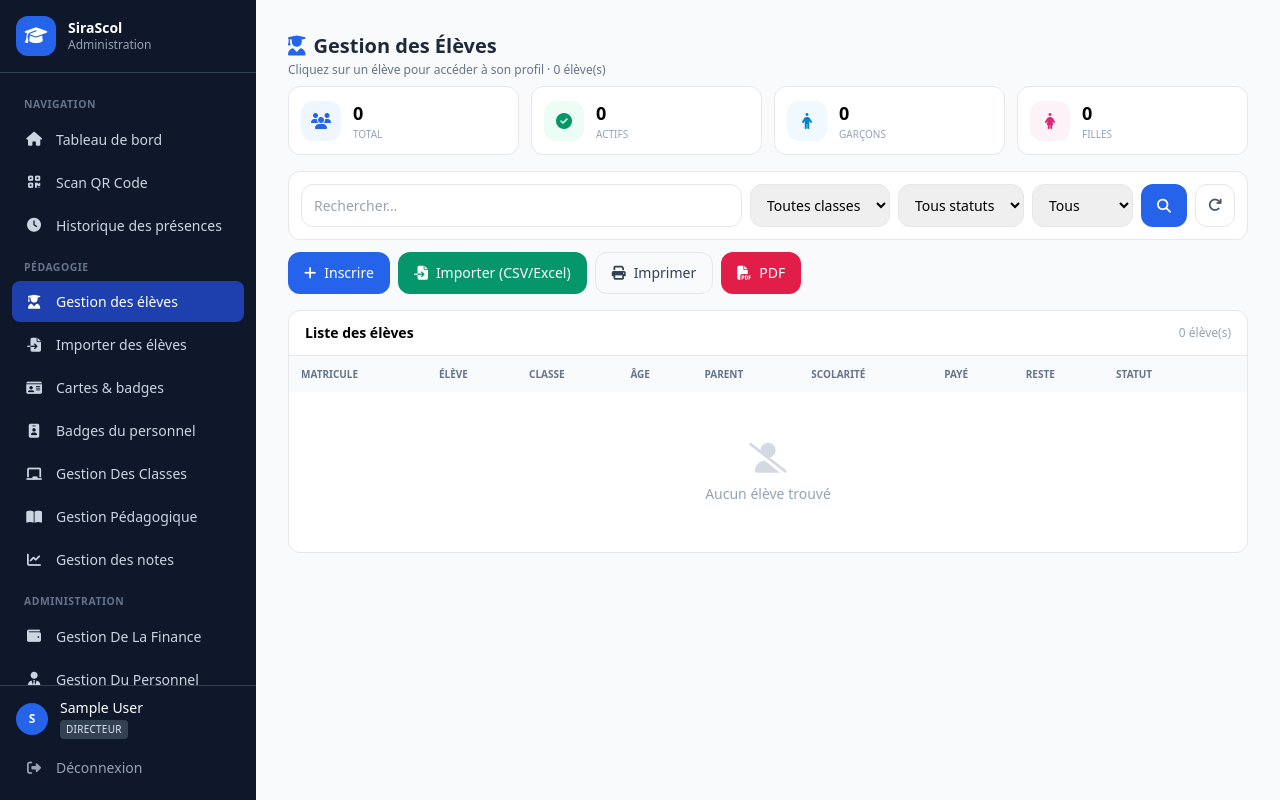
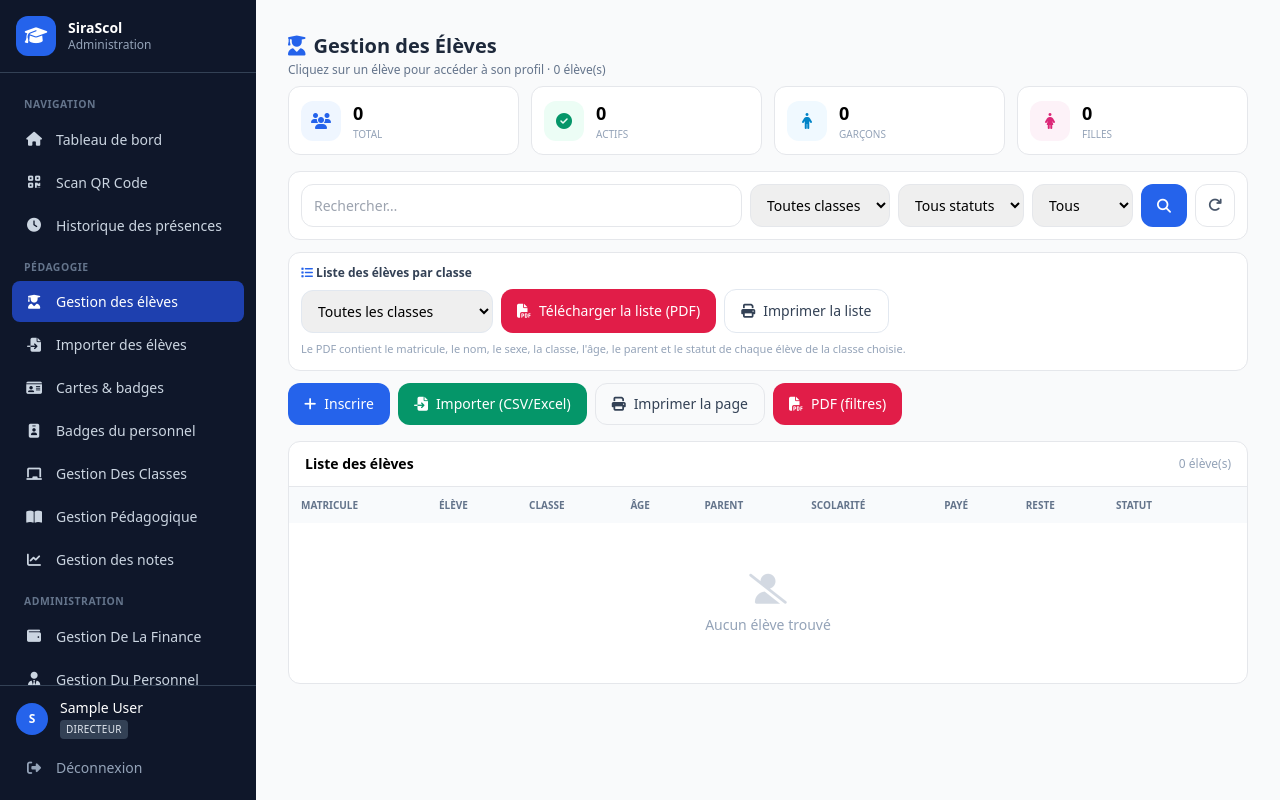
Before and after one commit to issa1299/SiraScol, a Django app: page /eleves/ in a window 1280 px wide. Run offline with Django 5.2, Linux system fonts and the light colour scheme; the visitor is signed in with stand-in values (Sample User, id 1); data that the repository does not hold is empty; some libraries are stand-ins or nearby versions.

Commit message:
FEAT: Liste des eleves par classe explicitement dans Gestion des eleves

```diff
--- a/templates/students/student_list.html
+++ b/templates/students/student_list.html
@@ -74,6 +74,31 @@
   <a href="{% url 'students:list' %}" class="border px-3 py-2.5 rounded-xl text-sm text-slate-600"><i class="fas fa-redo"></i></a>
 </form>
 
+{# Liste des élèves par classe #}
+<div class="bg-white rounded-xl border p-3 mb-3">
+  <p class="text-xs font-semibold text-slate-700 mb-2">
+    <i class="fas fa-list text-blue-600"></i> Liste des élèves par classe
+  </p>
+  <form method="get" action="{% url 'students:list_pdf' %}" class="flex flex-wrap items-center gap-2">
+    {% if selected_year %}<input type="hidden" name="year" value="{{ selected_year.id }}">{% endif %}
+    <select name="classroom" class="border border-slate-200 rounded-xl px-3 py-2.5 text-sm min-w-[12rem]">
+      <option value="">Toutes les classes</option>
+      {% for c in classrooms %}
+      <option value="{{ c.id }}" {% if classroom_id == c.id|stringformat:"s" %}selected{% endif %}>{{ c.name }}</option>
+      {% endfor %}
+    </select>
+    <button type="submit" class="inline-flex items-center gap-2 bg-rose-600 hover:bg-rose-700 text-white text-sm px-4 py-2.5 min-h-[44px] rounded-xl font-medium">
+      <i class="fas fa-file-pdf"></i> Télécharger la liste (PDF)
+    </button>
+    <button type="submit" formtarget="_blank" class="inline-flex items-center gap-2 border border-slate-200 text-slate-700 text-sm px-4 py-2.5 min-h-[44px] rounded-xl font-medium">
+      <i class="fas fa-print"></i> Imprimer la liste
+    </button>
+  </form>
+  <p class="text-[11px] text-slate-400 mt-2">
+    Le PDF contient le matricule, le nom, le sexe, la classe, l'âge, le parent et le statut de chaque élève de la classe choisie.
+  </p>
+</div>
+
 {# Actions #}
 <div class="flex flex-wrap gap-2 mb-4">
   <button type="button" onclick="openModalUrl('{% url 'students:create' %}?modal=1','Inscription d\'un élève')"
@@ -86,11 +111,11 @@
   </a>
   {% endif %}
   <button type="button" onclick="window.print()" class="inline-flex items-center gap-2 border text-sm px-4 py-2.5 rounded-xl text-slate-700">
-    <i class="fas fa-print"></i> Imprimer
+    <i class="fas fa-print"></i> Imprimer la page
   </button>
   <a href="{% url 'students:list_pdf' %}?q={{ q|urlencode }}{% if classroom_id %}&classroom={{ classroom_id }}{% endif %}{% if status %}&status={{ status }}{% endif %}"
      class="inline-flex items-center gap-2 bg-rose-600 text-white text-sm px-4 py-2.5 rounded-xl">
-    <i class="fas fa-file-pdf"></i> PDF
+    <i class="fas fa-file-pdf"></i> PDF (filtres)
   </a>
 </div>
 
```
